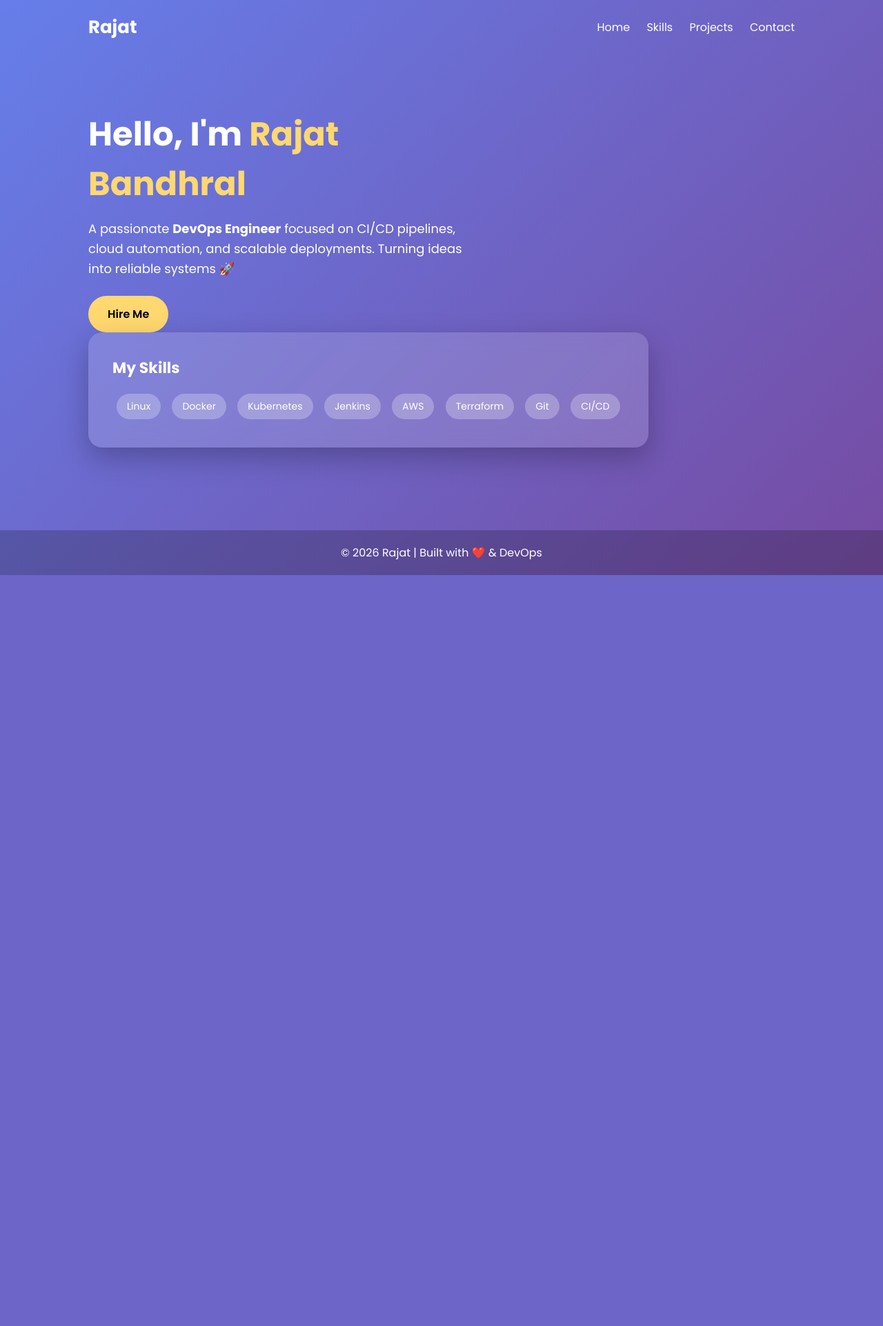
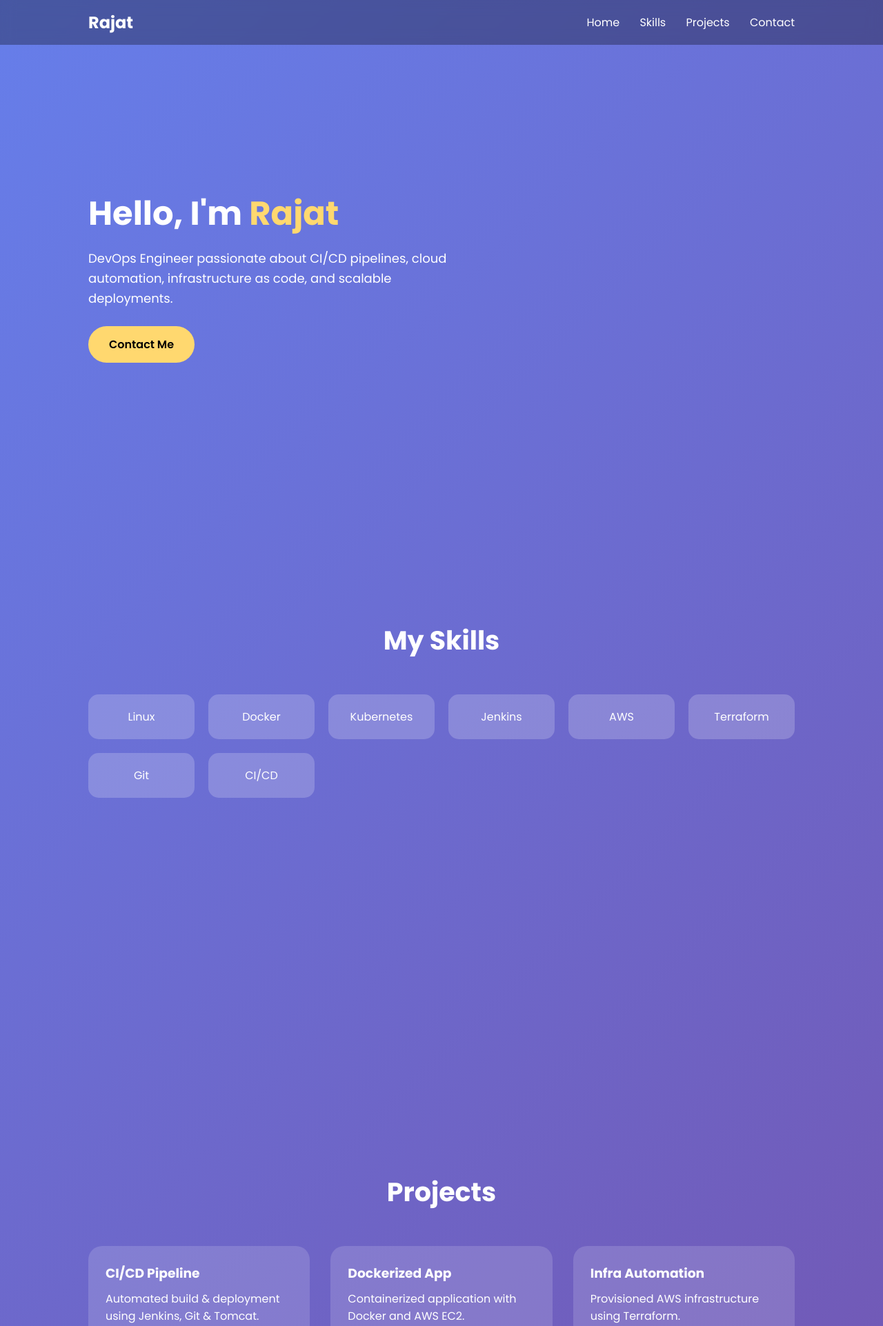
Before and after one commit to Rajat972/Terraformtest, a web app: page / in a window 1280 px wide. Shown: the top 1923 px of the page at 69% size. Before the commit the page ends 834 px from the top, so only its background shows below. Run offline with its HTML, style and script files only (its server is not run), Linux system fonts and the light colour scheme; data that the repository does not hold is empty.

Commit message:
Update index.html
add the format and no

```diff
--- a/src/main/webapp/index.html
+++ b/src/main/webapp/index.html
@@ -2,13 +2,16 @@
 <html lang="en">
 <head>
 <meta charset="UTF-8">
-    <title>Rajat| DevOps Engineer</title>
+<title>Rajat | DevOps Engineer</title>
 <meta name="viewport" content="width=device-width, initial-scale=1.0">
 
-    <!-- Google Font -->
 <link href="https://fonts.googleapis.com/css2?family=Poppins:wght@300;400;600;700&display=swap" rel="stylesheet">
 
 <style>
+html {
+    scroll-behavior: smooth;
+}
+
 * {
     margin: 0;
     padding: 0;
@@ -17,182 +20,251 @@
 }
 
 body {
-            min-height: 100vh;
     background: linear-gradient(135deg, #667eea, #764ba2);
     color: #fff;
 }
 
+/* Header */
 header {
-            padding: 20px 10%;
+    position: fixed;
+    top: 0;
+    width: 100%;
+    padding: 15px 10%;
+    background: rgba(0,0,0,0.3);
+    backdrop-filter: blur(10px);
     display: flex;
     justify-content: space-between;
     align-items: center;
+    z-index: 1000;
 }
 
 header h1 {
-            font-size: 26px;
-            font-weight: 700;
+    font-size: 24px;
 }
 
 nav a {
     color: #fff;
     text-decoration: none;
-            margin-left: 20px;
+    margin-left: 25px;
     font-weight: 500;
 }
 
 nav a:hover {
-            text-decoration: underline;
+    color: #ffd86f;
 }
 
-        .hero {
-            padding: 80px 10%;
+/* Sections */
+section {
+    padding: 100px 10%;
+    min-height: 100vh;
+}
+
+/* Home */
+#home {
     display: flex;
     align-items: center;
     justify-content: space-between;
     flex-wrap: wrap;
 }
 
-        .hero-text {
+.home-text {
     max-width: 550px;
-            animation: slideIn 1.2s ease;
 }
 
-        .hero-text h2 {
+.home-text h2 {
     font-size: 48px;
     margin-bottom: 15px;
 }
 
-        .hero-text span {
+.home-text span {
     color: #ffd86f;
 }
 
-        .hero-text p {
+.home-text p {
     font-size: 18px;
     line-height: 1.6;
-            margin-bottom: 25px;
 }
 
 .btn {
     display: inline-block;
-            padding: 14px 28px;
+    margin-top: 25px;
+    padding: 14px 30px;
     background: #ffd86f;
     color: #000;
-            font-weight: 600;
     border-radius: 30px;
     text-decoration: none;
+    font-weight: 600;
     transition: 0.3s;
 }
 
 .btn:hover {
+    transform: scale(1.05);
     background: #fff;
-            transform: scale(1.05);
 }
 
-        .hero-card {
-            background: rgba(255, 255, 255, 0.15);
-            backdrop-filter: blur(12px);
-            padding: 35px;
-            border-radius: 20px;
-            box-shadow: 0 15px 40px rgba(0,0,0,0.25);
-            animation: fadeIn 1.5s ease;
+/* Skills */
+#skills h2,
+#projects h2,
+#contact h2 {
+    text-align: center;
+    font-size: 38px;
+    margin-bottom: 50px;
 }
 
-        .hero-card h3 {
-            margin-bottom: 15px;
-            font-size: 22px;
+.skill-box {
+    display: grid;
+    grid-template-columns: repeat(auto-fit, minmax(150px, 1fr));
+    gap: 20px;
 }
 
-        .skills span {
-            display: inline-block;
-            background: rgba(255,255,255,0.25);
-            padding: 8px 15px;
-            border-radius: 20px;
-            margin: 6px;
-            font-size: 14px;
+.skill {
+    background: rgba(255,255,255,0.2);
+    padding: 20px;
+    text-align: center;
+    border-radius: 15px;
+    font-weight: 500;
+    transition: 0.3s;
 }
 
+.skill:hover {
+    background: #ffd86f;
+    color: #000;
+    transform: translateY(-5px);
+}
+
+/* Projects */
+.project-box {
+    display: grid;
+    grid-template-columns: repeat(auto-fit, minmax(280px, 1fr));
+    gap: 30px;
+}
+
+.project {
+    background: rgba(255,255,255,0.15);
+    padding: 25px;
+    border-radius: 20px;
+    transition: 0.3s;
+}
+
+.project:hover {
+    transform: translateY(-8px);
+    background: rgba(255,255,255,0.25);
+}
+
+.project h3 {
+    margin-bottom: 10px;
+}
+
+/* Contact */
+.contact-box {
+    text-align: center;
+}
+
+.contact-box button {
+    padding: 15px 40px;
+    font-size: 18px;
+    border: none;
+    border-radius: 30px;
+    background: #ffd86f;
+    cursor: pointer;
+    font-weight: 600;
+}
+
+.contact-box button:hover {
+    background: #fff;
+}
+
+/* Footer */
 footer {
     text-align: center;
     padding: 20px;
-            margin-top: 40px;
-            background: rgba(0,0,0,0.2);
+    background: rgba(0,0,0,0.3);
 }
 
-        @keyframes slideIn {
-            from {
-                opacity: 0;
-                transform: translateX(-50px);
-            }
-            to {
-                opacity: 1;
-                transform: translateX(0);
-            }
-        }
-
-        @keyframes fadeIn {
-            from {
-                opacity: 0;
-                transform: translateY(30px);
-            }
-            to {
-                opacity: 1;
-                transform: translateY(0);
-            }
-        }
-
+/* Responsive */
 @media(max-width: 900px) {
-            .hero {
+    #home {
         flex-direction: column;
         text-align: center;
     }
-
-            .hero-card {
-                margin-top: 40px;
-            }
 }
 </style>
+
+<script>
+function showContact() {
+    alert("📞 Contact Number: 6006231663");
+}
+</script>
+
 </head>
 <body>
 
 <header>
     <h1>Rajat</h1>
     <nav>
-        <a href="#">Home</a>
-        <a href="#">Skills</a>
-        <a href="#">Projects</a>
-        <a href="#">Contact</a>
+        <a href="#home">Home</a>
+        <a href="#skills">Skills</a>
+        <a href="#projects">Projects</a>
+        <a href="#contact">Contact</a>
     </nav>
 </header>
 
-<section class="hero">
-    <div class="hero-text">
-        <h2>Hello, I'm <span>Rajat Bandhral</span></h2>
+<!-- Home -->
+<section id="home">
+    <div class="home-text">
+        <h2>Hello, I'm <span>Rajat</span></h2>
         <p>
-            A passionate <b>DevOps Engineer</b> focused on CI/CD pipelines,
-            cloud automation, and scalable deployments.
-            Turning ideas into reliable systems 🚀
+            DevOps Engineer passionate about CI/CD pipelines, cloud automation,
+            infrastructure as code, and scalable deployments.
         </p>
-        <a href="#" class="btn">Hire Me</a>
+        <a href="#contact" class="btn">Contact Me</a>
     </div>
+</section>
 
-    <div class="hero-card">
-        <h3>My Skills</h3>
-        <div class="skills">
-            <span>Linux</span>
-            <span>Docker</span>
-            <span>Kubernetes</span>
-            <span>Jenkins</span>
-            <span>AWS</span>
-            <span>Terraform</span>
-            <span>Git</span>
-            <span>CI/CD</span>
+<!-- Skills -->
+<section id="skills">
+    <h2>My Skills</h2>
+    <div class="skill-box">
+        <div class="skill">Linux</div>
+        <div class="skill">Docker</div>
+        <div class="skill">Kubernetes</div>
+        <div class="skill">Jenkins</div>
+        <div class="skill">AWS</div>
+        <div class="skill">Terraform</div>
+        <div class="skill">Git</div>
+        <div class="skill">CI/CD</div>
+    </div>
+</section>
+
+<!-- Projects -->
+<section id="projects">
+    <h2>Projects</h2>
+    <div class="project-box">
+        <div class="project">
+            <h3>CI/CD Pipeline</h3>
+            <p>Automated build & deployment using Jenkins, Git & Tomcat.</p>
+        </div>
+        <div class="project">
+            <h3>Dockerized App</h3>
+            <p>Containerized application with Docker and AWS EC2.</p>
+        </div>
+        <div class="project">
+            <h3>Infra Automation</h3>
+            <p>Provisioned AWS infrastructure using Terraform.</p>
         </div>
     </div>
 </section>
 
+<!-- Contact -->
+<section id="contact">
+    <h2>Contact Me</h2>
+    <div class="contact-box">
+        <button onclick="showContact()">📞 Click to Get My Number</button>
+    </div>
+</section>
+
 <footer>
-    © 2026 Rajat | Built with ❤️ & DevOps
+    © 2026 Rajat | Professional DevOps Portfolio
 </footer>
 
 </body>
```
Lines whose indentation alone changed are shown as unchanged.
